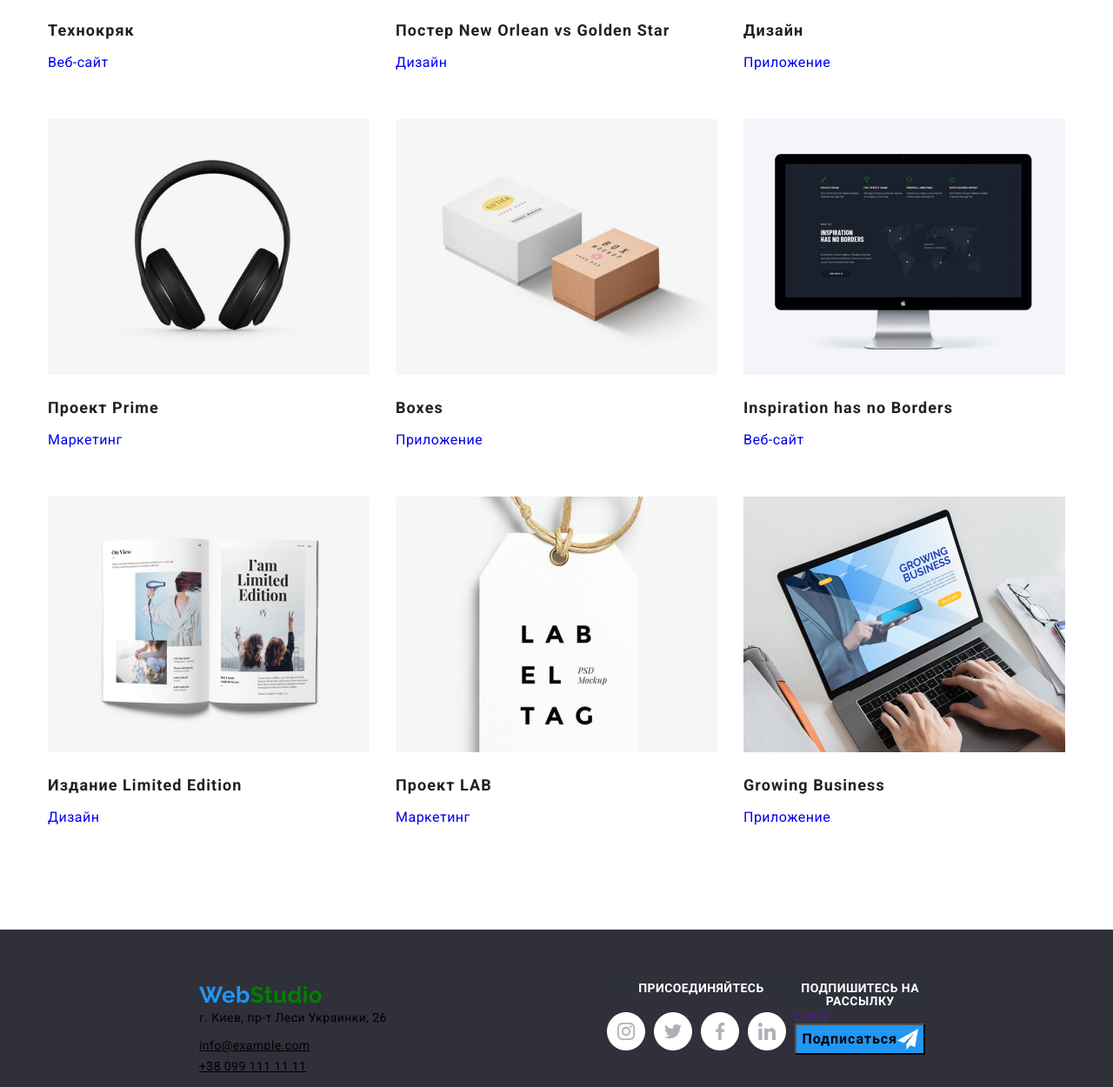
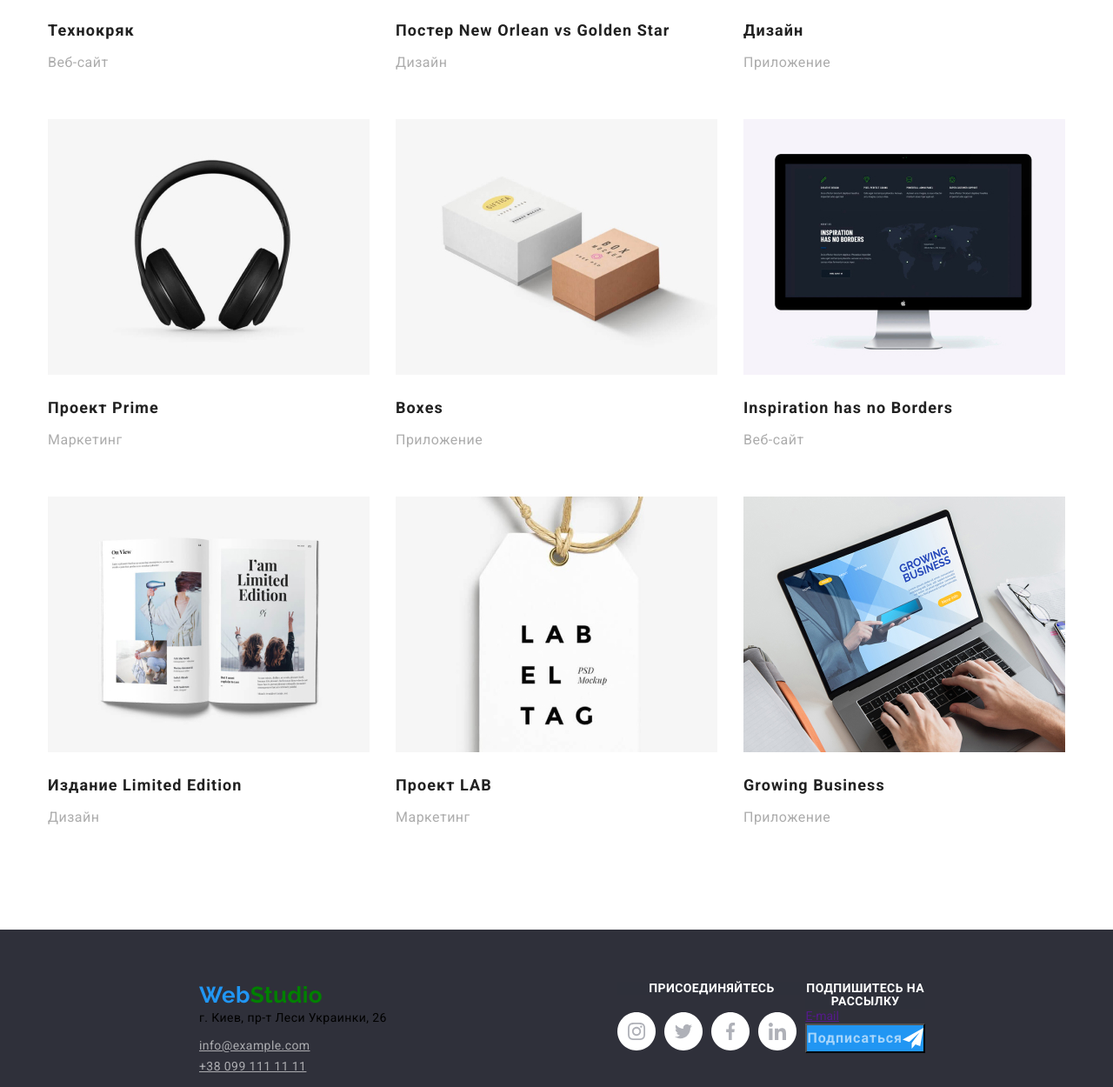
Before and after one commit to Anton-2206/goit-markup-hw-03, a plain HTML site: page portfolio.html in a window 1280 px wide. Shown: the part 598-1848 px from the top of the page at 87% size. Drawn offline with Linux system fonts and the light colour scheme; files whose address does not match are found by name.

Commit message:
вторая пересдача со всеми корректировками

```diff
--- a/css/styles.css
+++ b/css/styles.css
@@ -1,22 +1,22 @@
 :root {
   --main-font: "Roboto", sans-serif;
   --secondary-font: "Raleway", sans-serif;
-  --text-dark-color: #212121 ;
-  --text-light-color: #757575
-  --text-white-color: #ffffff
-  --text-transparent-color: rgba(255, 255, 255, 0.6)
+  --text-dark-color: #212121;
+  --text-light-color: rgba(117, 117, 117, 0.6);
+  --text-white-color: rgba(255, 255, 255, 0.6);
+  --text-transparent-color: rgba(255, 255, 255, 0.6);
 }
 
-html{
+html {
   box-sizing: border-box;
 }
 
 *,
 *::before,
-*::after{
+*::after {
   box-sizing: inherit;
   margin: 0;
-  pad: 0;
+  padding: 0;
 }
 
 li {
@@ -30,7 +30,7 @@ body {
   color: #212121;
 }
 
-img{
+img {
   display: block;
 }
 
@@ -45,12 +45,12 @@ img{
   margin: 0;
 }
 
-.section{
+.section {
   padding-top: 0px;
   padding-bottom: 0px;
 }
 
-.container{
+.container {
   width: 1230px;
   padding-left: 15px;
   padding-right: 15px;
@@ -58,9 +58,7 @@ img{
   margin-right: auto;
 }
 
-.section-title{
-
-
+.section-title {
 }
 
 .header-logo,
@@ -83,44 +81,43 @@ img{
 
 /*hadder*/
 
-.navigation-list-item{
+.navigation-list-item {
   padding-top: 32px;
   padding-bottom: 32px;
 }
 
-.header .container{
+.header .container {
   display: flex;
   align-items: center;
   justify-content: space-between;
 }
 
-.header-utils{
+.header-utils {
   display: flex;
 }
 
-.header .header-adress{
+.header .header-adress {
   margin-right: 50px;
 }
 
-.navigation{
+.navigation {
   display: flex;
   align-items: center;
 }
 
-.header-logo{
+.header-logo {
   margin-right: 85px;
 }
 
-.navigation-list{
+.navigation-list {
   display: flex;
 }
 
-.navigation-list-item:not(:last-child  ){
+.navigation-list-item:not(:last-child) {
   margin-right: 50px;
-
 }
 
-.navigation-list-link{
+.navigation-list-link {
   padding-top: 24px;
   padding-bottom: 24px;
 }
@@ -166,14 +163,14 @@ padding-bottom: 200px;
   font-weight: 900;
   font-size: 44px;
   line-height: 1.36;
-  color: --text-white-color;
+  color: var(--text-white-color);
   text-align: center;
   letter-spacing: 0.06em;
-  text-transform: uppercase   ;
+  text-transform: uppercase;
   margin-bottom: 30px;
 }
 
-.hero-btn{
+.hero-btn {
   margin-left: auto;
   margin-right: auto;
 }
@@ -183,7 +180,7 @@ padding-bottom: 200px;
   font-weight: 700;
   font-size: 16px;
   line-height: 1.88;
-  color: --text-white-color;
+  color: var(--text-white-color);
   background-color: #2196f3;
   display: flex;
   align-items: center;
@@ -193,24 +190,24 @@ padding-bottom: 200px;
 
 /*Детали*/
 
-.details .container{
+.details .container {
   display: flex;
   padding-top: 94px;
 }
 
-.details-list-img{
+.details-list-img {
   margin-bottom: 30px;
 }
 
-.details-list-title{
+.details-list-title {
   margin-bottom: 10px;
 }
 
-.details-list-item:not(:last-child){
+.details-list-item:not(:last-child) {
   margin-right: 30px;
 }
 
-.details-list{
+.details-list {
   display: flex;
 }
 
@@ -229,7 +226,7 @@ padding-bottom: 200px;
   font-size: 14px;
   line-height: 1.71;
   letter-spacing: 0.03em;
-  color:var(--text-light-color);
+  color: var(--text-light-color);
 }
 
 .footer-adress {
@@ -238,20 +235,20 @@ padding-bottom: 200px;
 
 /* чем мы занимаемся */
 
-.about{
+.about {
   padding-top: 94px;
   padding-bottom: 94px;
 }
 
-.about-title{
+.about-title {
   margin-bottom: 50px;
 }
 
-.about-list-item:not(:last-child){
+.about-list-item:not(:last-child) {
   margin-right: 30px;
 }
 
-.about-list{
+.about-list {
   display: flex;
 }
 
@@ -280,40 +277,40 @@ padding-bottom: 200px;
 
 /*team*/
 
-.team-title{
+.team-title {
   margin-bottom: 50px;
 }
 
-.team{
+.team {
   padding-top: 94px;
   padding-bottom: 94px;
 }
 
-.team-list{
+.team-list {
   display: flex;
 }
 
-.team-list-item:not(:last-child){
+.team-list-item:not(:last-child) {
   margin-right: 30px;
 }
 
-.team-list-item-img{
+.team-list-item-img {
   margin-bottom: 30px;
 }
 
-.team-list-item-title{
+.team-list-item-title {
   margin-bottom: 10px;
 }
 
-.team-social-links{
+.team-social-links {
   display: flex;
 }
 
-.team-social-links:not(:last-child){
-  margin-right:10px;
+.team-social-links:not(:last-child) {
+  margin-right: 10px;
 }
 
-.team-list-item-description{
+.team-list-item-description {
   margin-bottom: 16px;
 }
 
@@ -346,41 +343,38 @@ padding-bottom: 200px;
 
 /* постоянные клиенты */
 
-.clients{
+.clients {
   padding-top: 94px;
   padding-bottom: 94px;
 }
 
-.clients-list{
+.clients-list {
   display: flex;
-
 }
 
-.clients-item-list-link{
+.clients-item-list-link {
   display: flex;
   width: 170px;
   height: 90px;
-border: 1px solid #AFB1B8;
+  border: 1px solid #afb1b8;
   border-radius: 4px;
   justify-content: center;
   align-items: center;
-
 }
 
-.clients-item-list-link{
+.clients-item-list-link {
   width: 170px;
   height: 90px;
 }
 
-.clients-list-item{
+.clients-list-item {
   margin-right: 30px;
 }
 
-.clients-title{
+.clients-title {
   text-align: center;
   margin-bottom: 50px;
 }
-
 
 /*portfolio*/
 .filter-list-btn {
@@ -394,48 +388,47 @@ margin-right: 30px;
 
 /*galery main*/
 
-.main{
+.main {
   display: flex;
   flex-wrap: wrap;
 }
 
-.main-list-item{
+.main-list-item {
   width: 370px;
   height: 404px;
   margin-right: 30px;
   margin-bottom: 30px;
 }
 
-.main-list-item-img{
-
+.main-list-item-img {
   margin-bottom: 20px;
 }
 
-.main-list-title{
+.main-list-title {
   margin-bottom: 4px;
 }
 
-.main-list-item:nth-child(3n){
+.main-list-item:nth-child(3n) {
   margin-right: 0;
 }
 
-.main-list-item:nth-last-child(-n+3){
+.main-list-item:nth-last-child(-n + 3) {
   margin-bottom: 0;
 }
 
-.galery{
+.galery {
   padding-top: 94px;
   padding-bottom: 94px;
 }
 
-.filter-list{
+.filter-list {
   display: flex;
   justify-content: center;
+  margin-bottom: 50px;
 }
 
-.filter-list-btn:not(:last-child){
+.filter-list-btn:not(:last-child) {
   margin-right: 8px;
-  margin-bottom: 50px;
 }
 
 .main-list-title {
@@ -451,38 +444,38 @@ height: 404px;
   font-size: 16px;
   line-height: 1.88;
   letter-spacing: 0.03em;
-  color:var(--text-light-color);
+  color: var(--text-light-color);
 }
 
 /* футтер */
 
-.footer{
+.footer {
   display: flex;
   padding-top: 60px;
   padding-right: 216px;
   padding-bottom: 60px;
   padding-left: 214px;
-background-color: #2F303A;
+  background-color: #2f303a;
 }
 
-.footer-logo-web{
+.footer-logo-web {
   padding-bottom: 20px;
 }
 
-.footer-join-subtitle{
+.footer-join-subtitle {
   margin-bottom: 20px;
 }
 
 .footer-adress,
-.footer-mail{
+.footer-mail {
   padding-bottom: 8px;
 }
 
-.footer-join-link{
+.footer-join-link {
   display: block;
   margin-right: 10px;
 }
 
-.footer-join-list{
+.footer-join-list {
   display: flex;
 }
--- a/portfolio.html
+++ b/portfolio.html
@@ -69,8 +69,8 @@
             </li>
           </ul>
         </div>
-        <div class="main container">
-          <div class="main-list-item">
+        <ul class="main container">
+          <li class="main-list-item">
             <a class="main-list-link link" href=""
               ><img
                 class="main-list-item-img"
@@ -85,9 +85,9 @@
                 на защищённые сервера конкурентов.
               </p></a
             >
-          </div>
+          </li>
 
-          <div class="main-list-item">
+          <li class="main-list-item">
             <a class="main-list-link link" href=""
               ><img
                 class="main-list-item-img"
@@ -99,8 +99,8 @@
               </h2>
               <p class="main-list-description">Дизайн</p></a
             >
-          </div>
-          <div class="main-list-item">
+          </li>
+          <li class="main-list-item">
             <a class="main-list-link link" href=""
               ><img
                 class="main-list-item-img"
@@ -110,8 +110,8 @@
               <h2 class="main-list-title">Дизайн</h2>
               <p class="main-list-description">Приложение</p></a
             >
-          </div>
-          <div class="main-list-item">
+          </li>
+          <li class="main-list-item">
             <a class="main-list-link link" href=""
               ><img
                 class="main-list-item-img"
@@ -121,8 +121,8 @@
               <h2 class="main-list-title">Проект Prime</h2>
               <p class="main-list-description">Маркетинг</p></a
             >
-          </div>
-          <div class="main-list-item">
+          </li>
+          <li class="main-list-item">
             <a class="main-list-link link" href=""
               ><img
                 class="main-list-item-img"
@@ -132,8 +132,8 @@
               <h2 class="main-list-title">Boxes</h2>
               <p class="main-list-description">Приложение</p></a
             >
-          </div>
-          <div class="main-list-item">
+          </li>
+          <li class="main-list-item">
             <a class="main-list-link link" href=""
               ><img
                 class="main-list-item-img"
@@ -143,8 +143,8 @@
               <h2 class="main-list-title">Inspiration has no Borders</h2>
               <p class="main-list-description">Веб-сайт</p></a
             >
-          </div>
-          <div class="main-list-item">
+          </li>
+          <li class="main-list-item">
             <a class="main-list-link link" href=""
               ><img
                 class="main-list-item-img"
@@ -154,8 +154,8 @@
               <h2 class="main-list-title">Издание Limited Edition</h2>
               <p class="main-list-description">Дизайн</p></a
             >
-          </div>
-          <div class="main-list-item">
+          </li>
+          <li class="main-list-item">
             <a class="main-list-link link" href=""
               ><img
                 class="main-list-item-img"
@@ -165,8 +165,8 @@
               <h2 class="main-list-title">Проект LAB</h2>
               <p class="main-list-description">Маркетинг</p></a
             >
-          </div>
-          <div class="main-list-item">
+          </li>
+          <li class="main-list-item">
             <a class="main-list-link link" href=""
               ><img
                 class="main-list-item-img"
@@ -176,8 +176,8 @@
               <h2 class="main-list-title">Growing Business</h2>
               <p class="main-list-description">Приложение</p></a
             >
-          </div>
-        </div>
+          </li>
+        </ul>
       </section>
     </main>
     <!--футер-->
```
Lines whose indentation alone changed are shown as unchanged.
